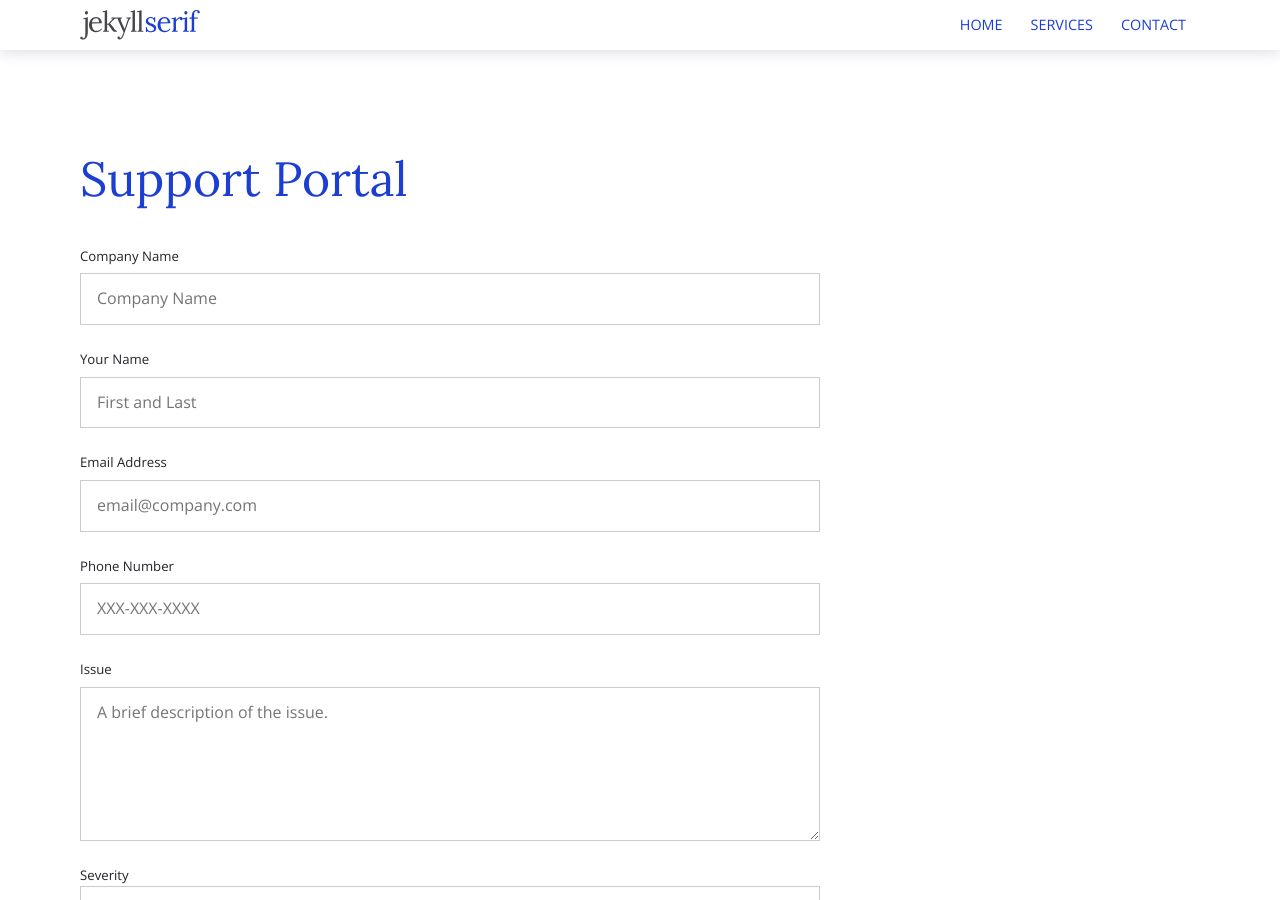
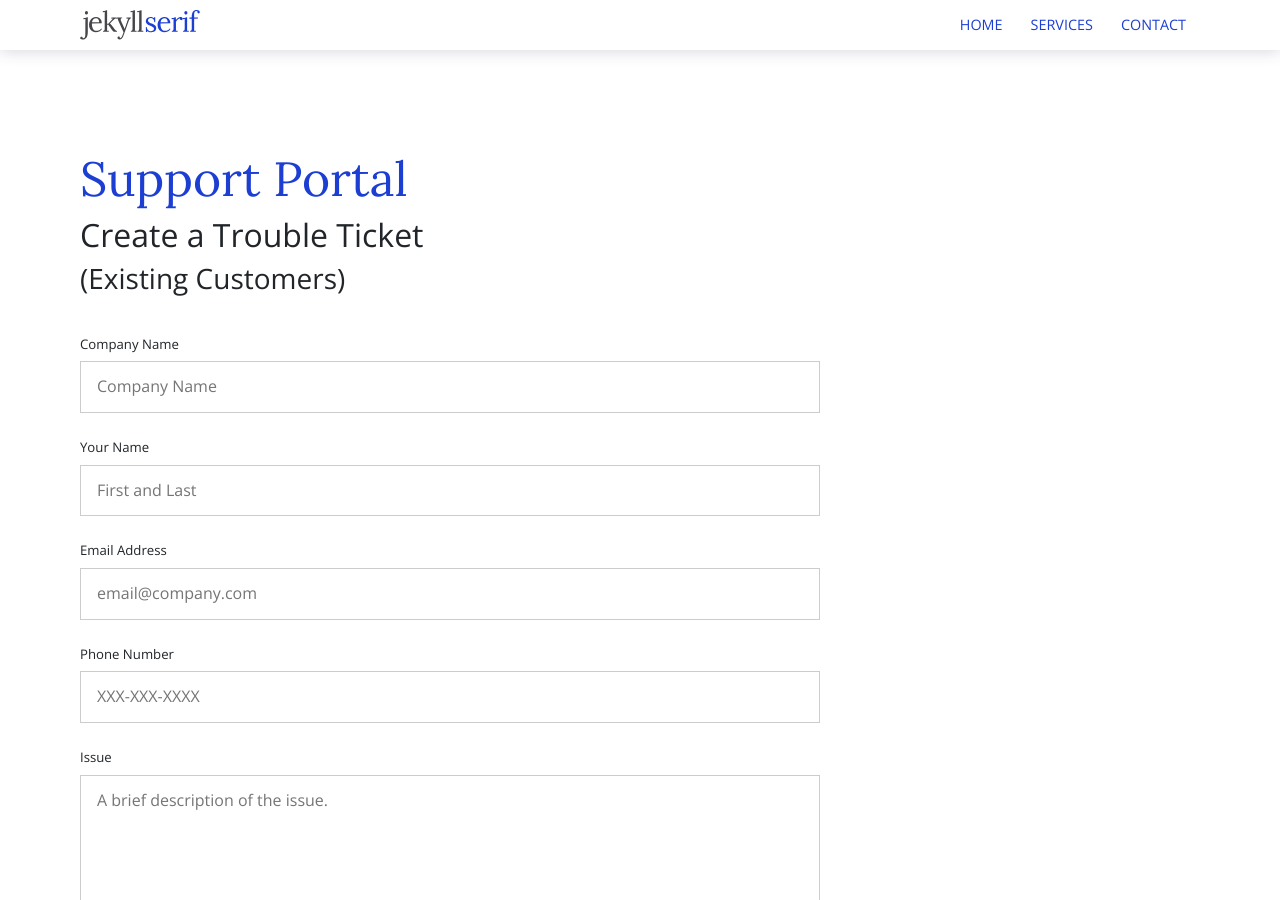
Before and after one commit to eggpi-site/eggpi-site.github.io, a Jekyll site: the page built from support.html, in a window 1280 px wide and 900 px high. Built offline with Jekyll 4.4.1, drawn with Linux system fonts in a browser that asks for light colours.

Commit message:
Update support.html

```diff
--- a/support.html
+++ b/support.html
@@ -9,6 +9,8 @@ bodyClass: page-contact
     <div class="row">
       <div class="col-12">
         <h1>Support Portal</h1>
+        <h2>Create a Trouble Ticket</h2>
+        <h3>(Existing Customers)</h3>
       </div>
     </div>
   </div>
```
